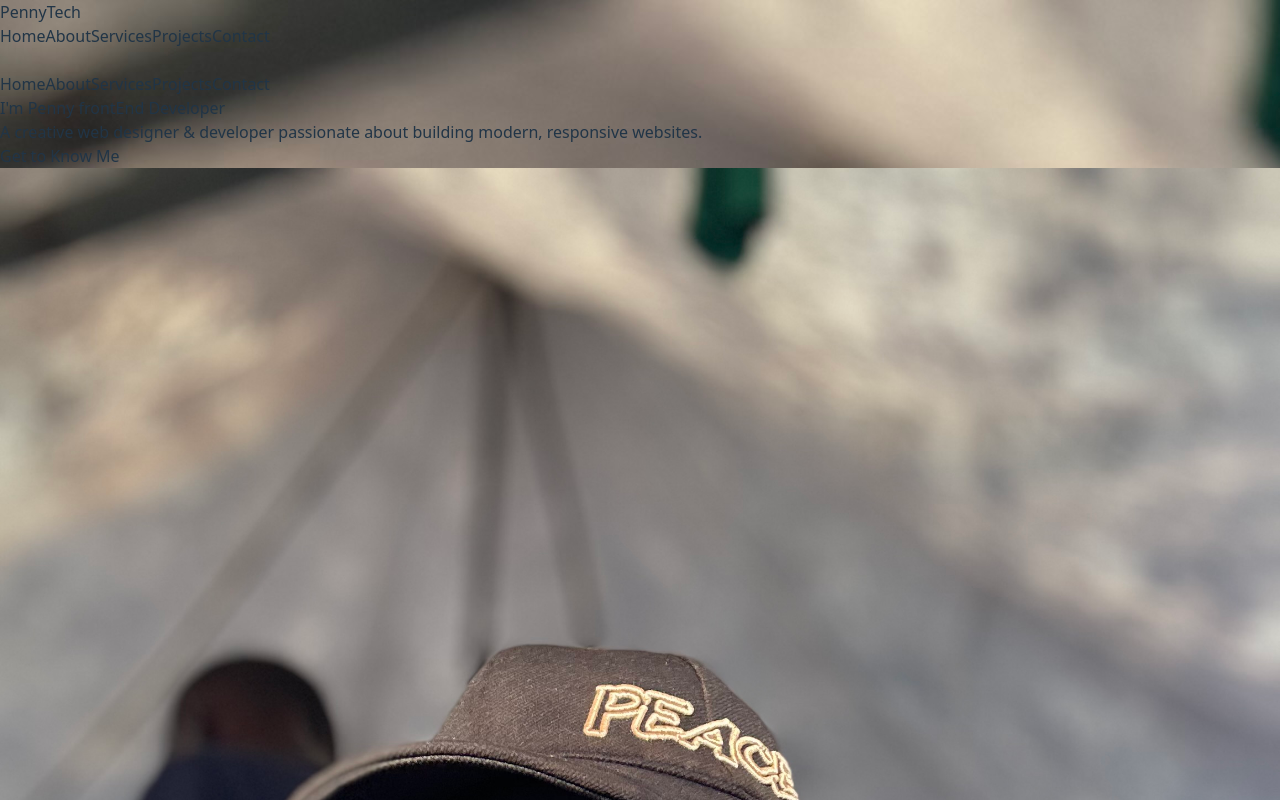
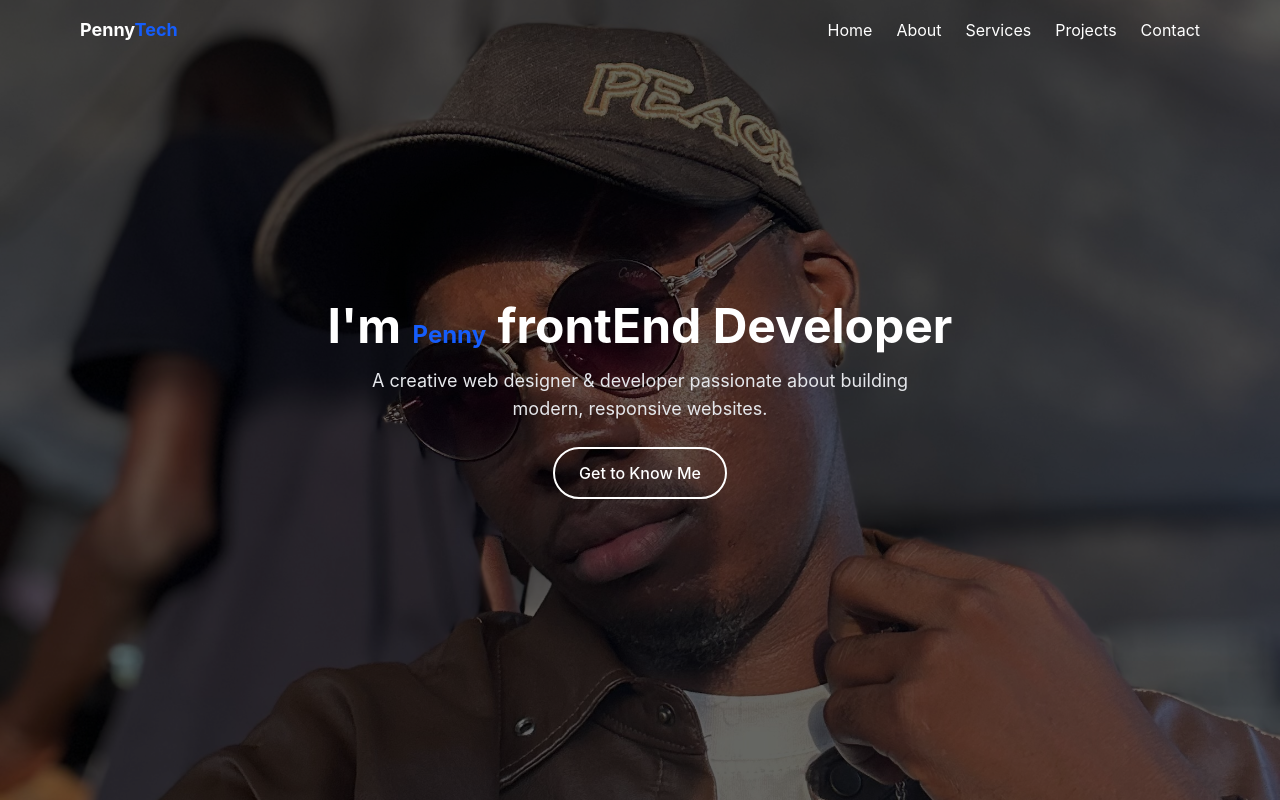
Before and after one commit to Pennny-eng/Portfolio, a React (Vite) app: page / in a window 1280 px wide. Shown: the top 800 px of the page. Built offline with nearby package versions, Linux system fonts and the light colour scheme.

Commit message:
Fix build issue

```diff
--- a/index.html
+++ b/index.html
@@ -4,7 +4,7 @@
     <meta charset="UTF-8" />
     <link rel="icon" type="image/svg+xml" href="/vite.svg" />
     <meta name="viewport" content="width=device-width, initial-scale=1.0" />
-    <link href="https://fonts.googleapis.com/css2?family=Roboto:wght@400;700&display=swap" rel="stylesheet">
+
     <title>portfolio</title>
   </head>
   <body>
--- a/package.json
+++ b/package.json
@@ -15,6 +15,7 @@
   },
   "devDependencies": {
     "@eslint/js": "^9.36.0",
+    "@tailwindcss/vite": "^4.1.17",
     "@types/react": "^19.1.16",
     "@types/react-dom": "^19.1.9",
     "@vitejs/plugin-react": "^5.0.4",
--- a/src/index.css
+++ b/src/index.css
@@ -1,4 +1,4 @@
-@import url('https://fonts.googleapis.com/css2?family=Poppins:ital,wght@0,100;0,200;0,300;0,400;0,500;0,600;0,700;0,800;0,900;1,100;1,200;1,300;1,400;1,500;1,600;1,700;1,800;1,900&display=swap');
+
 @import "tailwindcss";
 :root {
   font-family: system-ui, Avenir, Helvetica, Arial, sans-serif;
```
Also changed, not shown: 1 other file (tests, documents, lock files or other folders).
